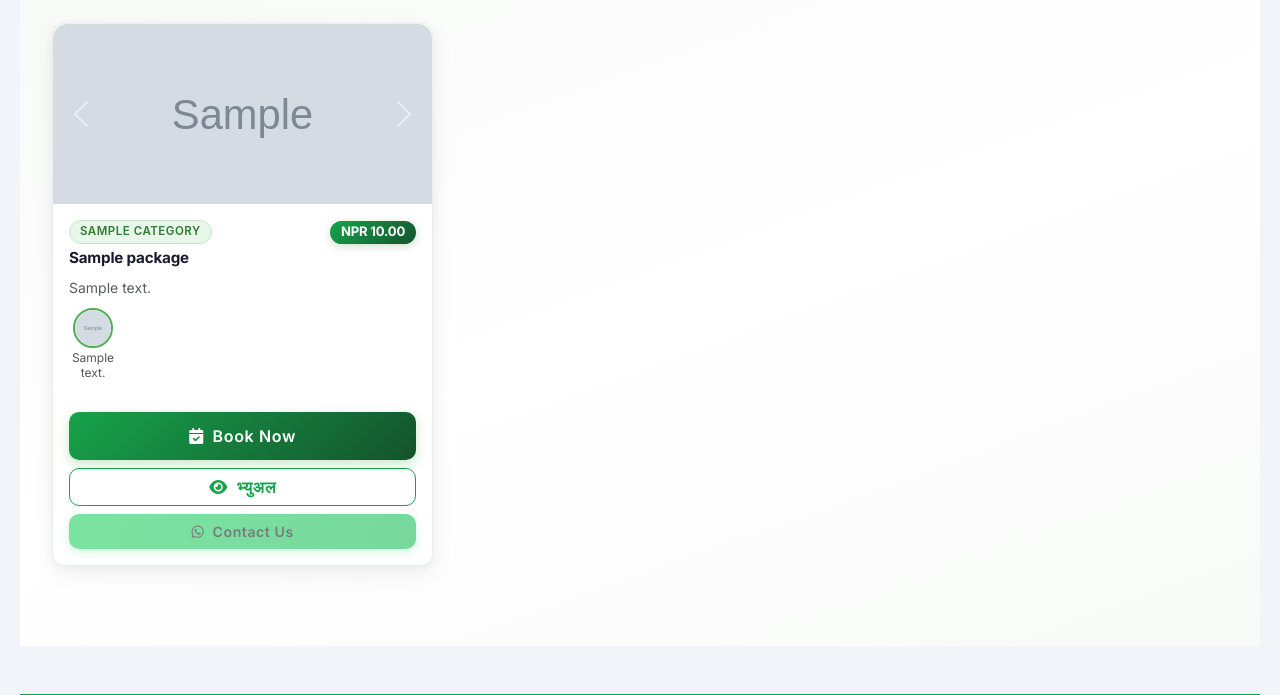
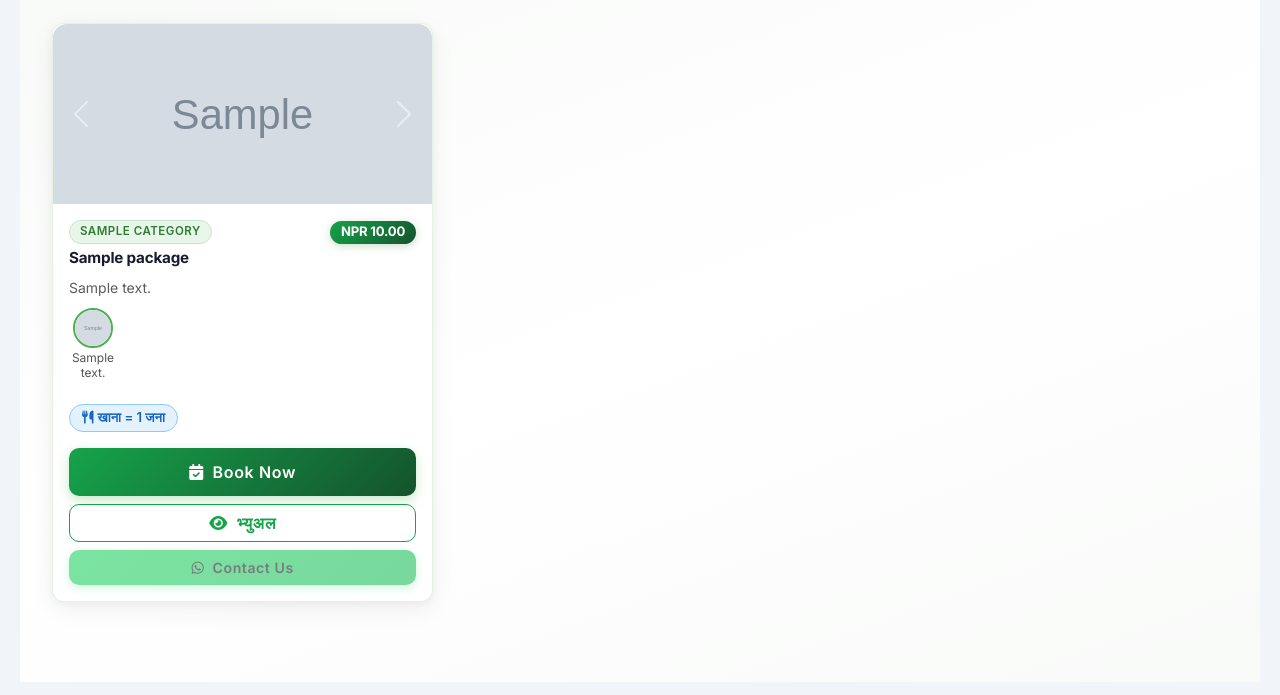
Before and after one commit to marriagestationpvtltd-lang/venubooking, a PHP site: page /packages.php in a window 1280 px wide. Shown: the part 220-915 px from the top of the page. Run offline with PHP 8.4, Linux system fonts and the light colour scheme; data comes from the database, SQL or seed files in the repository; tables that the repository leaves empty hold one stand-in row (values such as "Sample post"); grey boxes marked "Sample" are stand-in pictures; some libraries are stand-ins or nearby versions; some web fonts are replaced.

Commit message:
Show खाना = guest limit on package card and detail pages
Agent-Logs-Url: https://github.com/marriagestationpvtltd-lang/venubooking/sessions/b7234553-7647-4482-963f-6e1a4eef2093

Co-authored-by: marriagestationpvtltd-lang <254104945+marriagestationpvtltd-lang@users.noreply.github.com>

```diff
--- a/css/style.css
+++ b/css/style.css
@@ -1766,6 +1766,24 @@ footer a:hover {
     border: 1px solid #c8e6c9;
     border-radius: 20px;
     padding: 2px 10px;
+    line-height: 1.5;
+}
+
+.pkg-guest-limit-row {
+    display: flex;
+    align-items: center;
+}
+
+.pkg-guest-limit-badge {
+    display: inline-flex;
+    align-items: center;
+    font-size: 0.82rem;
+    font-weight: 600;
+    color: #1565C0;
+    background: #e3f2fd;
+    border: 1px solid #90caf9;
+    border-radius: 20px;
+    padding: 3px 12px;
     line-height: 1.5;
 }
 
--- a/packages.php
+++ b/packages.php
@@ -232,6 +232,14 @@ if (!empty($service_categories)) {
                                     </div>
                                     <?php endif; ?>
                                 <?php endif; ?>
+                                <?php if (isset($pkg['guest_limit']) && $pkg['guest_limit'] > 0): ?>
+                                <div class="pkg-guest-limit-row mb-2">
+                                    <span class="pkg-guest-limit-badge">
+                                        <i class="fas fa-utensils me-1"></i>
+                                        खाना = <?php echo (int)$pkg['guest_limit']; ?> जना
+                                    </span>
+                                </div>
+                                <?php endif; ?>
                                 <?php
                                 $wa_pkg_name  = strip_tags($pkg['name']);
                                 $wa_pkg_price = strip_tags(formatCurrency($pkg['price']));
```
Also changed, not shown: package-detail.php (+8 -0 lines).
